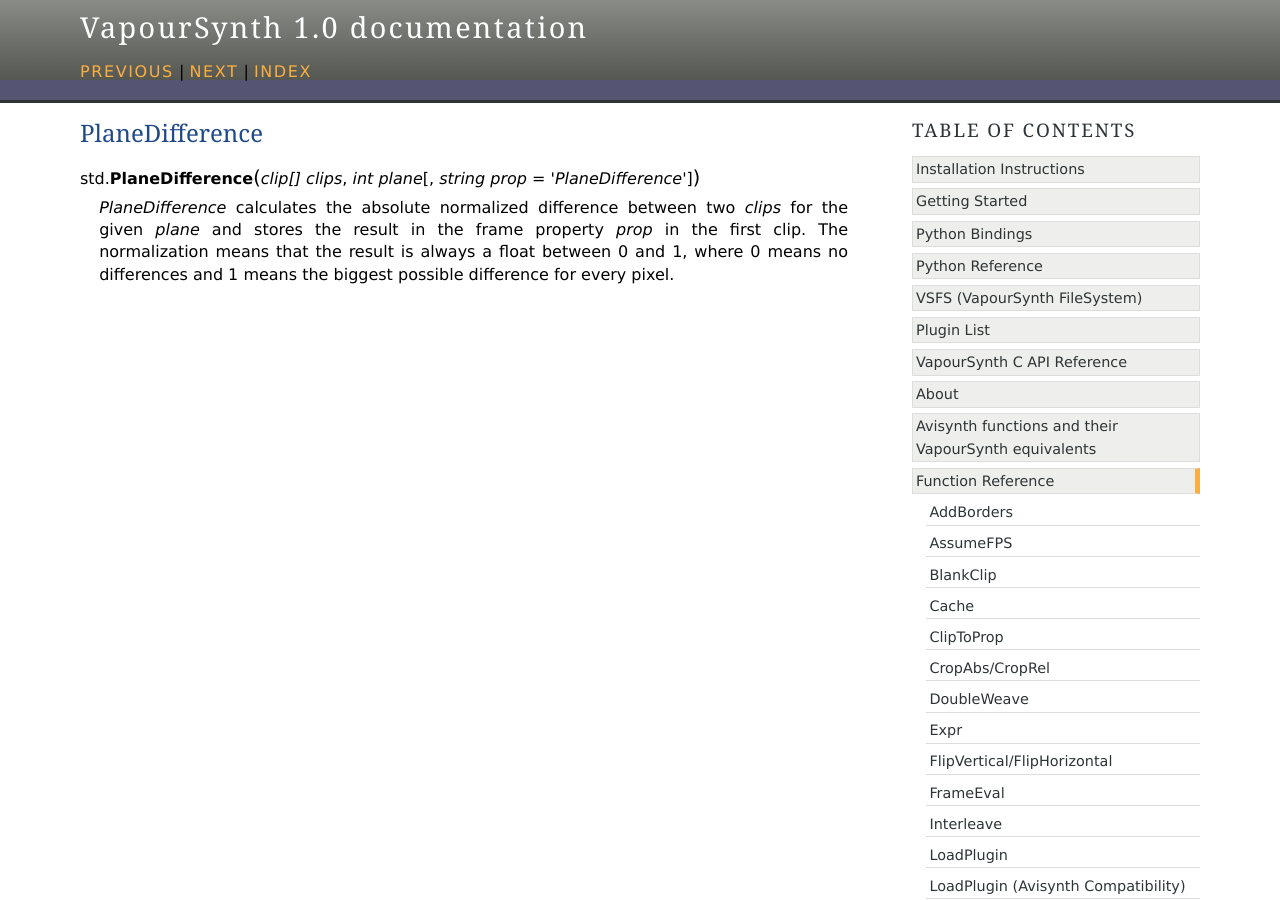
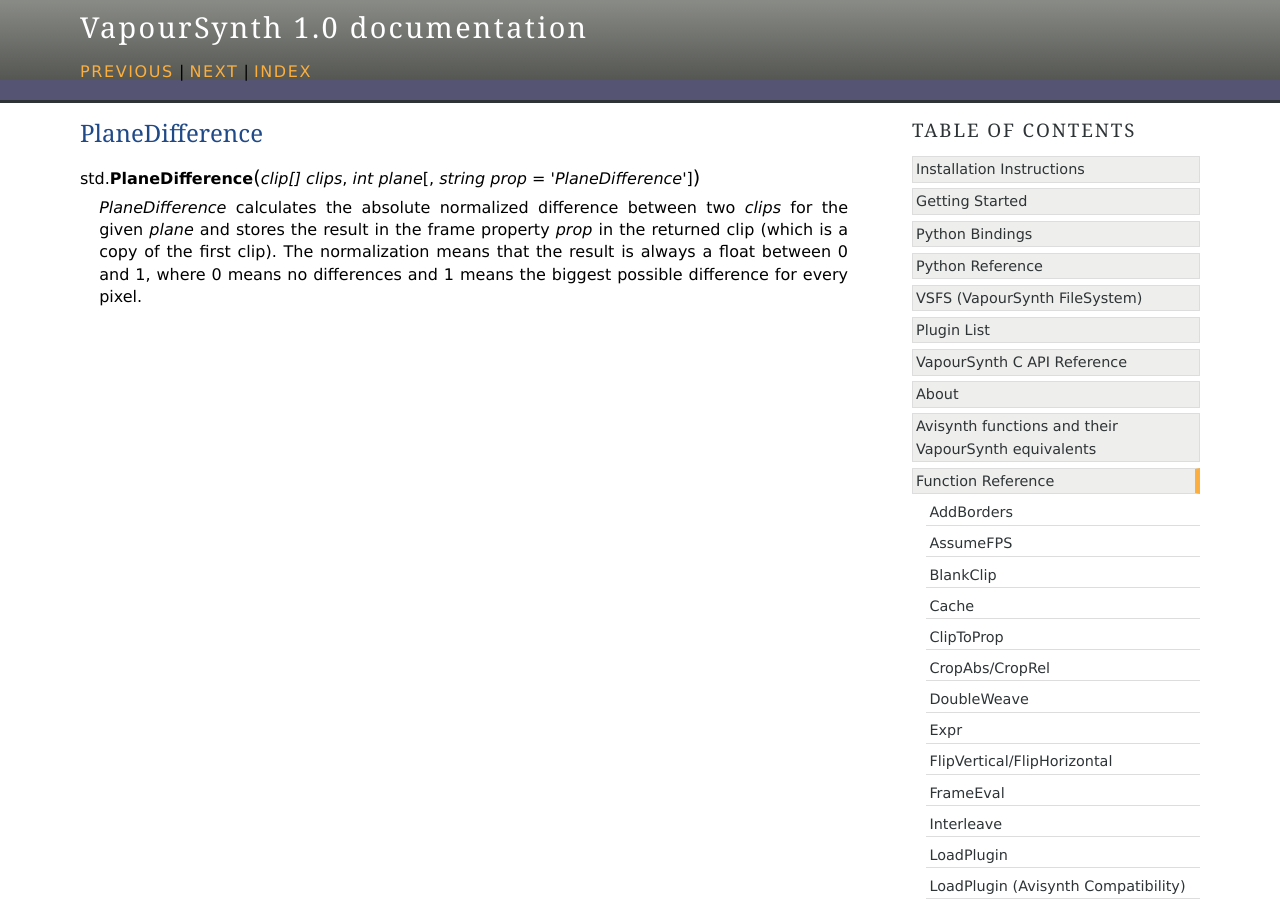
Before and after one commit to vapoursynth/vapoursynth, a Sphinx documentation site: the page built from doc/functions/planedifference.rst, in a window 1280 px wide and 900 px high. Built offline with Sphinx 7.4.7, drawn with Linux system fonts in a browser that asks for light colours; formulas are drawn with MathJax 3.

Commit message:
doc: Fix description of std.PlaneDifference

```diff
--- a/doc/functions/planedifference.rst
+++ b/doc/functions/planedifference.rst
@@ -4,5 +4,5 @@ PlaneDifference
 .. function:: PlaneDifference(clip[] clips, int plane[, string prop = 'PlaneDifference'])
    :module: std
 
-   *PlaneDifference* calculates the absolute normalized difference between two *clips* for the given *plane* and stores the result in the frame property *prop* in the first clip.
+   *PlaneDifference* calculates the absolute normalized difference between two *clips* for the given *plane* and stores the result in the frame property *prop* in the returned clip (which is a copy of the first clip).
    The normalization means that the result is always a float between 0 and 1, where 0 means no differences and 1 means the biggest possible difference for every pixel.
```
